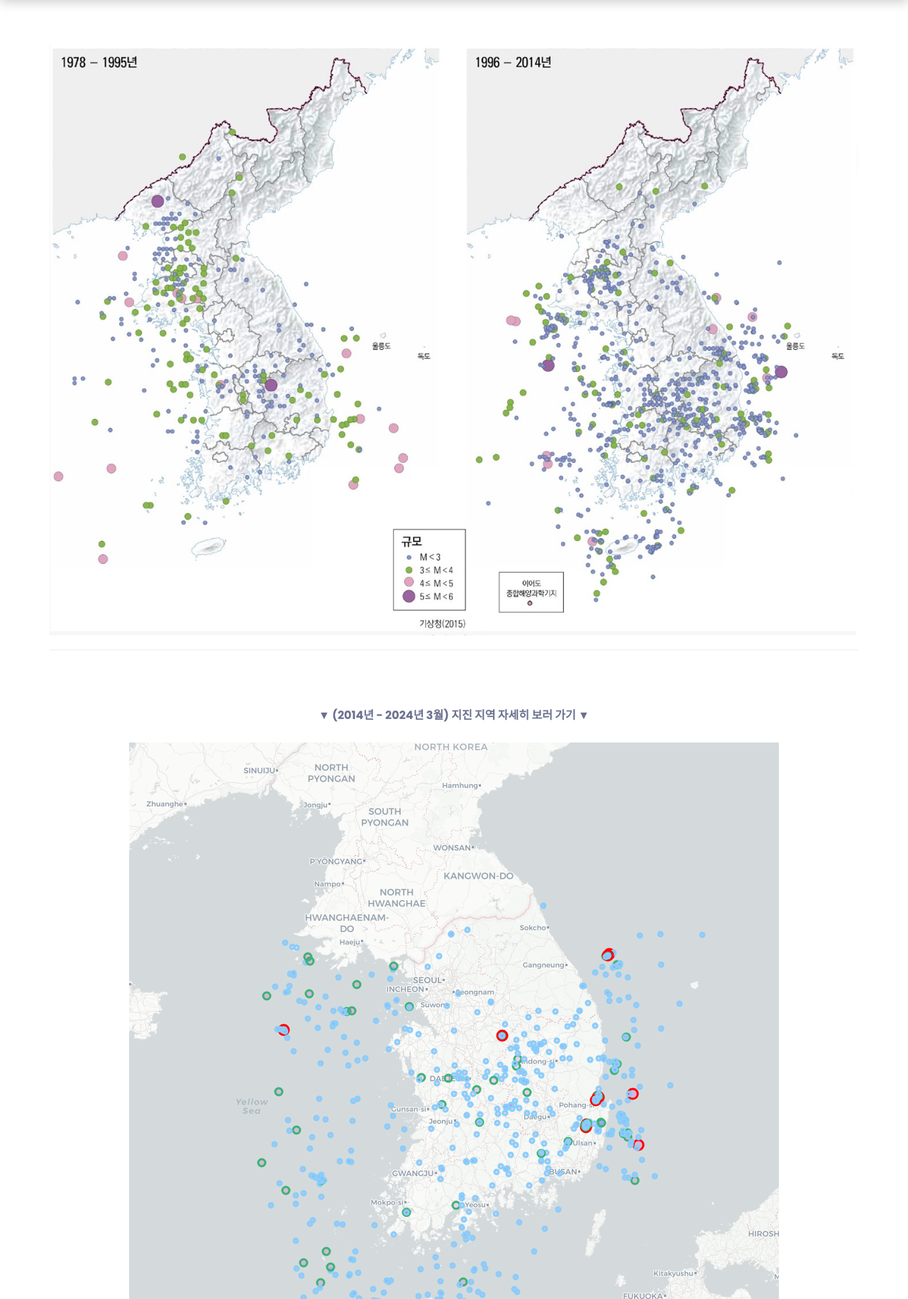
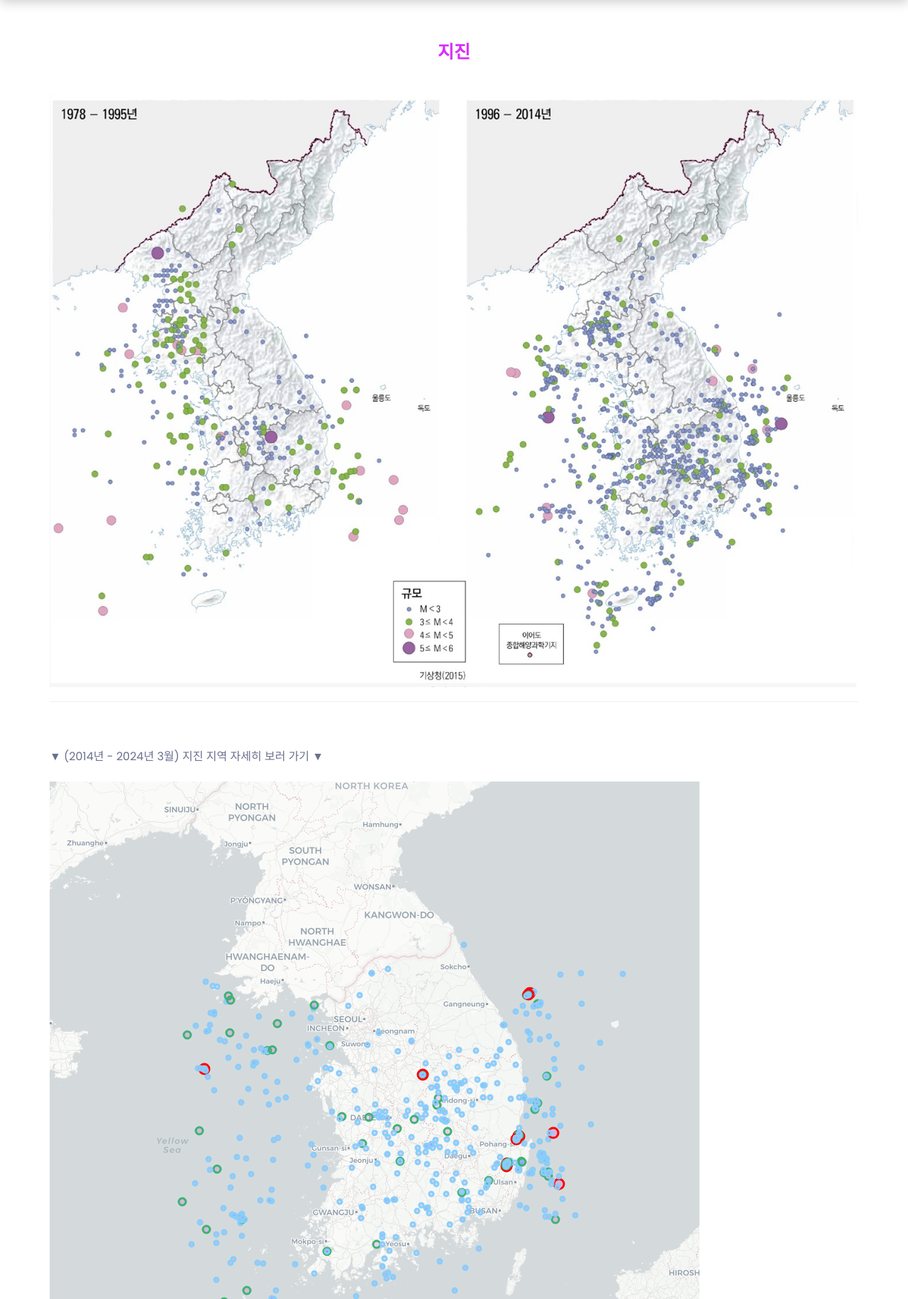
Before and after one commit to myeonghoho/ALVIN2, a Django app: page /nature/earthquake/ in a window 1280 px wide. Shown: the part 90-1920 px from the top of the page at 71% size. Run offline with Django 5.2, Linux system fonts and the light colour scheme; some libraries are stand-ins or nearby versions.

Commit message:
3/18 4번째 커밋 - 지진.html에 상단 제목 추가

```diff
--- a/web/templates/earthquake.html
+++ b/web/templates/earthquake.html
@@ -91,7 +91,9 @@
 					<div class="row">
 						<div class="col-sm-12">
 							<div class="single-about-txt">
-								<h2 style="font-size: 25px; font-weight: bolder; text-align:center; padding: left 200px;"><strong>
+								<h2  style="color:#d92cf9; font-weight:bold; font-size:25px; text-align: center;"><strong>지진</strong></h2>
+								<br><br>
+
 									<img src="/media/portfolio/earthquake_map_2.jpg"><hr>
 									<br><br>
 									<a href ="/media/portfolio/earthquake_map.html">▼ (2014년 - 2024년 3월) 지진 지역 자세히 보러 가기 ▼</a>
```
